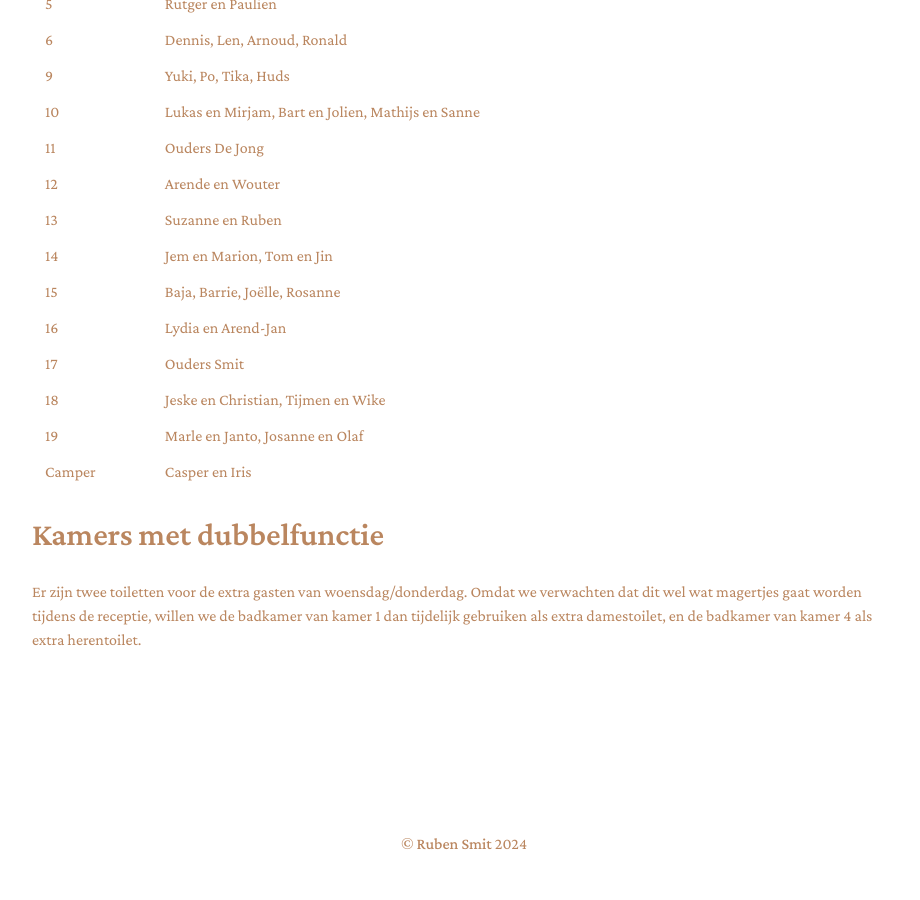
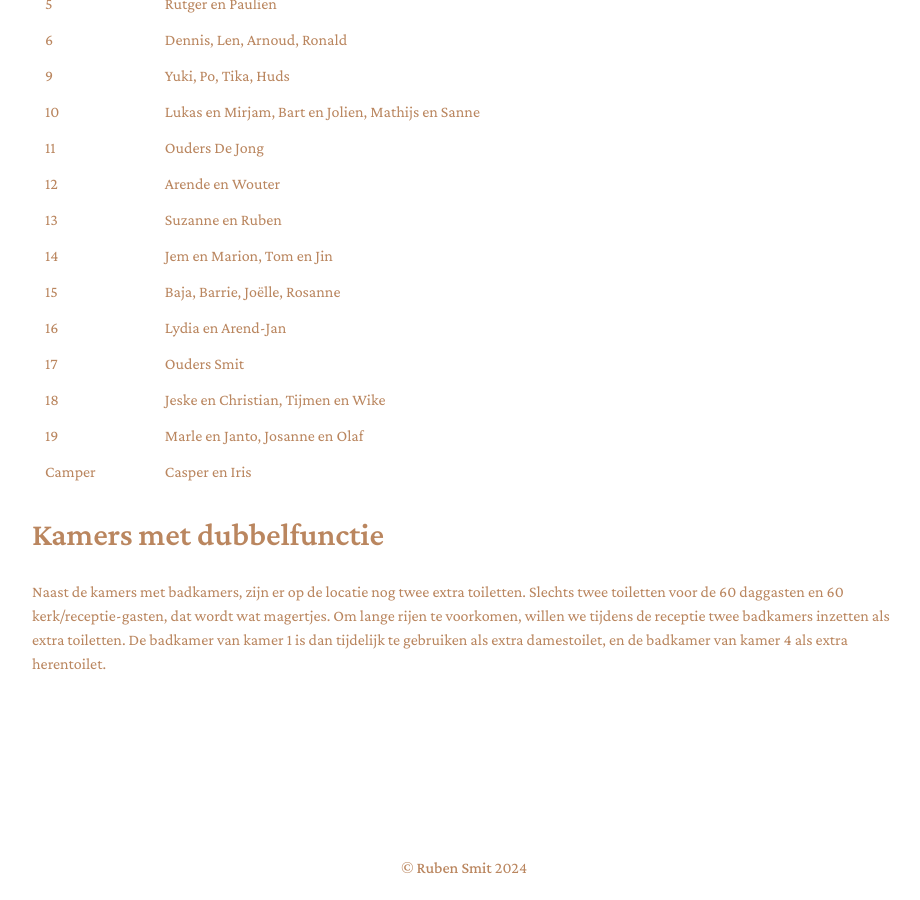
Before and after one commit to RubenSmit/bruiloftjeanineenruben.nl, a Jekyll site: the page built from kamers.markdown, in a window 1280 px wide and 900 px high, scrolled down 1074 px. Shown: the whole window, without its empty margins (176-1096 px from the left). Built offline with Jekyll 4.4.1, drawn with Linux system fonts in a browser that asks for light colours; before the commit the page ends 1950 px from its top, so only the background shows below that.

Commit message:
Update kamers.markdown

```diff
--- a/kamers.markdown
+++ b/kamers.markdown
@@ -27,4 +27,4 @@ layout: default
 | Camper | Casper en Iris |
 
 ## Kamers met dubbelfunctie
-Er zijn twee toiletten voor de extra gasten van woensdag/donderdag. Omdat we verwachten dat dit wel wat magertjes gaat worden tijdens de receptie, willen we de badkamer van kamer 1 dan tijdelijk gebruiken als extra damestoilet, en de badkamer van kamer 4 als extra herentoilet.
+Naast de kamers met badkamers, zijn er op de locatie nog twee extra toiletten. Slechts twee toiletten voor de 60 daggasten en 60 kerk/receptie-gasten, dat wordt wat magertjes. Om lange rijen te voorkomen, willen we tijdens de receptie twee badkamers inzetten als extra toiletten. De badkamer van kamer 1 is dan tijdelijk te gebruiken als extra damestoilet, en de badkamer van kamer 4 als extra herentoilet.
```
